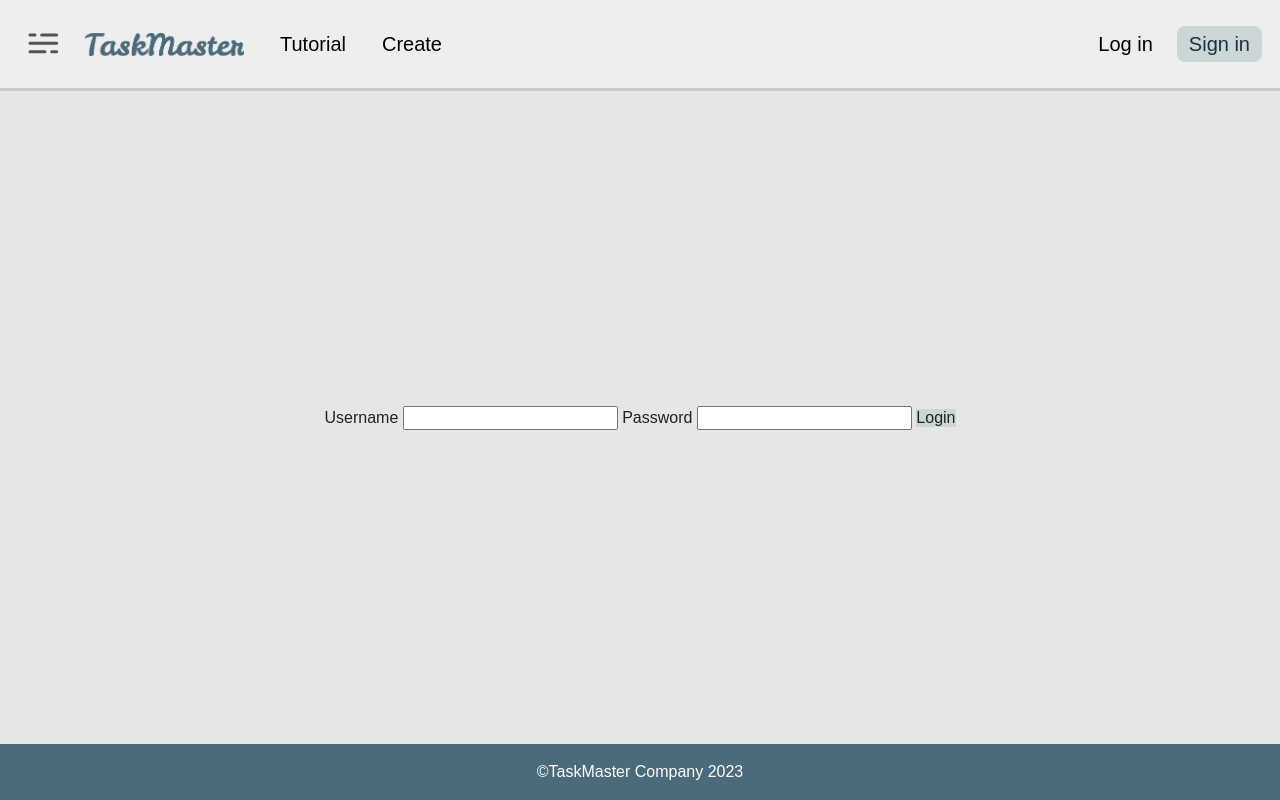
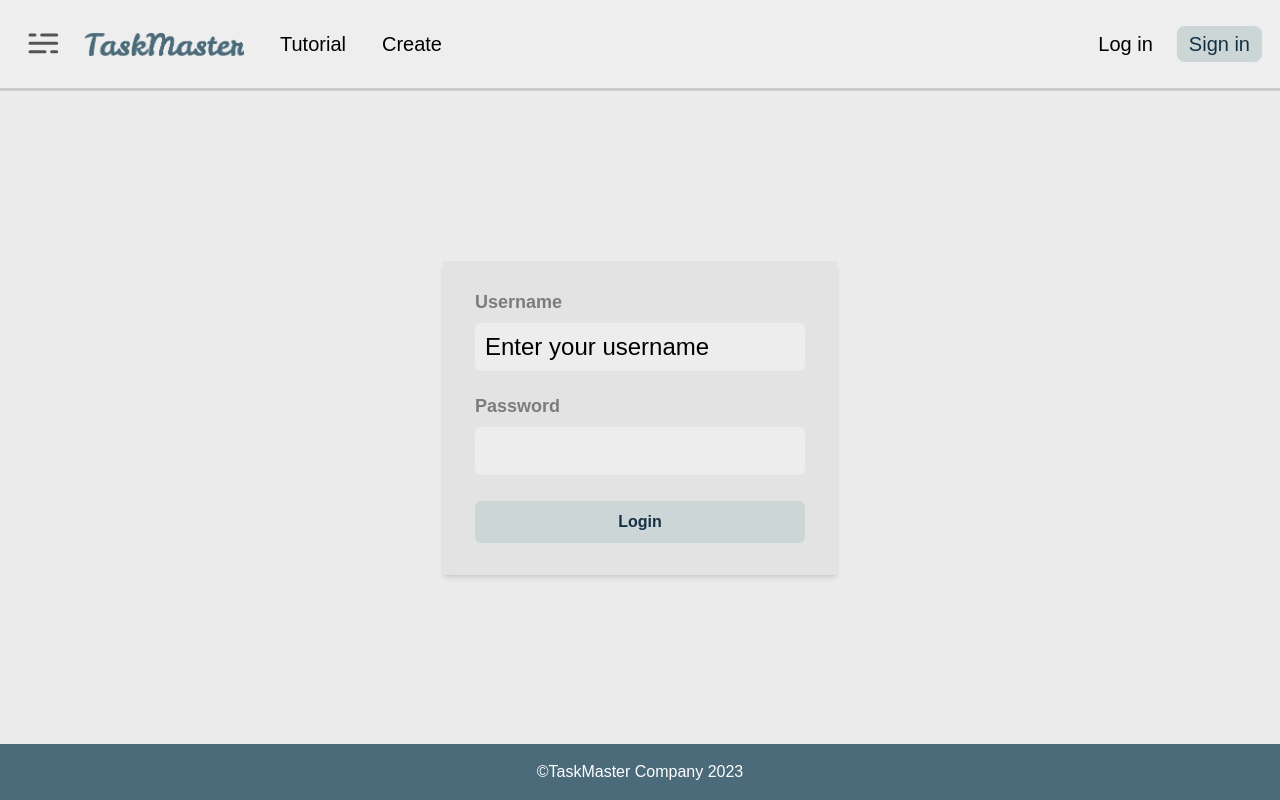
Before and after one commit to K4Lok/task-master-trello-like-web-app, a PHP site: page /signup.html in a window 1280 px wide. Run offline with PHP 8.4, Linux system fonts and the light colour scheme.

Commit message:
add: form structure and styles

```diff
--- a/frontend/public/styles/common.css
+++ b/frontend/public/styles/common.css
@@ -1,7 +1,13 @@
 :root {
     --header-bg-color: #EEEEEE;
     --footer-bg-color: #4B6B7A;
-    --main-bg-color: #E6E6E6;
+    --main-bg-color: #ECECEC;
+    --form-bg-color: #E3E3E3;
+    --input-bg-color: #EDEDED;
+    --form-title-text-color: #7c7c7c;
+    --button-text-color: #163144;
+    --border-radius: 6px;
+    --highlight-border-radius: 8px;
     font-family: Arial, Helvetica, sans-serif;
 }
 
@@ -54,15 +60,15 @@ nav {
 }
 
 .navbar li:hover {
-    color: #163144;
+    color: var(--button-text-color);
     background-color: #CCD6D6;
-    border-radius: 8px;
+    border-radius: var(--highlight-border-radius);
 }
 
 .highlight {
     color: #163144;
     background-color: #CCD6D6;
-    border-radius: 8px;
+    border-radius: var(--highlight-border-radius);
 }
 
 main {
--- a/frontend/public/styles/form.css
+++ b/frontend/public/styles/form.css
@@ -5,8 +5,50 @@
     align-items: center;
 }
 
+form {
+    display: flex;
+    flex-direction: column;
+    gap: 26px;
+    padding: 32px;
+    background-color: var(--form-bg-color);
+    box-shadow: 0 4px 6px -1px rgb(0 0 0 / 0.1), 0 2px 4px -2px rgb(0 0 0 / 0.1);
+}
 
+label {
+    display: flex;
+    flex-direction: column;
+    gap: 12px;
+}
+
+label p {
+    font-weight: bold;
+    font-size: 18px;
+    color: var(--form-title-text-color);
+}
+
+input {
+    all: unset;
+    background-color: var(--input-bg-color);
+    border-radius: var(--border-radius);
+    padding: 10px;
+    cursor: text;
+    font-size: 24px;
+    color: black;
+}
+
+input::placeholder {
+    color: black;
+}
 
 .action-btn {
     background-color: #CCD6D6;
+    border-radius: var(--border-radius);
+    padding-block: 12px;
+    font-weight: bold;
+    color: var(--button-text-color);
 }
+
+.action-btn:hover {
+    filter: saturate(2);
+    box-shadow: 0 2px 6px -1px rgb(0 0 0 / 0.1), 0 1px 4px -1px rgb(0 0 0 / 0.1);
+}
--- a/frontend/signup.html
+++ b/frontend/signup.html
@@ -38,11 +38,11 @@
             <!-- Login Form -->
             <form action="">
                 <label for="username">
-                    Username
-                    <input type="text" id="username" name="username" required>
+                    <p>Username</p>
+                    <input type="text" id="username" name="username" placeholder="Enter your username" required>
                 </label>
                 <label for="password">
-                    Password
+                    <p>Password</p>
                     <input type="password" id="password" name="password" required>
                 </label>
                 <button class="action-btn" type="submit">Login</button>
```
